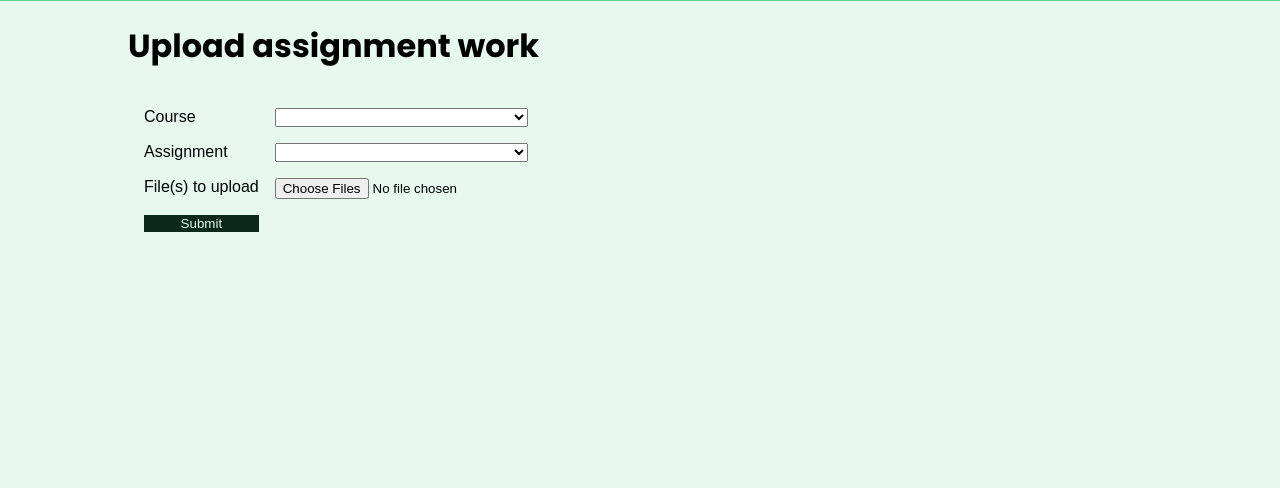
After one commit to Saltssaumure/coursemate, a Django app: page /coursemateapp/student/upload-assessment in a window 1280 px wide. The commit adds this page. Shown: the part 126-614 px from the top of the page. Run offline with Django 3.2, Linux system fonts and the light colour scheme; lists and menus that the app fills with data are empty.

Commit message:
Create student's assignment upload page

```diff
--- a/CourseMate/coursemateapp/urls.py
+++ b/CourseMate/coursemateapp/urls.py
@@ -8,6 +8,7 @@ urlpatterns = [
     path('about/', views.about, name='about'),
     path('teacher/', views.teacher, name='teacher'),
     path('student/', views.student, name='student'),
+    path('student/upload-assessment', views.upload, name="upload"),
     path('home/', views.home, name='home'),
     path('sign-up/', views.signup, name='signup'),
 ]
--- a/CourseMate/coursemateapp/views.py
+++ b/CourseMate/coursemateapp/views.py
@@ -19,3 +19,6 @@ def home(request):
 
 def signup(request):
     return render(request, 'signup.html')
+
+def upload(request):
+    return render(request, 'upload.html')
--- a/CourseMate/static/css/base.css
+++ b/CourseMate/static/css/base.css
@@ -28,6 +28,17 @@ button, input[type="submit"] {
     text-decoration: underline;
     cursor: pointer;
 }
+
+form {
+    display: grid;
+    grid-template-columns: max-content max-content;
+    grid-gap: 1em;
+    padding: 1em;
+}
+
+    form> {
+        grid-column: 1 / 3
+    }
 
 body {
     background: var(--color-lightmint);
--- /dev/null
+++ b/CourseMate/templates/upload.html
@@ -0,0 +1,33 @@
+{% extends 'base.html' %}
+{% load staticfiles %}
+
+{% block title-block %}
+    Upload  | CourseMate
+{% endblock %}
+
+{% block stylesheet-block %}
+    <link rel="stylesheet" type="text/css" href="{% static 'css/upload.css' %}">
+{% endblock %}
+
+{% block body-block %}
+    <div id="main-container">
+        <h1> Upload assignment work </h1>
+        <form id="upload-form">
+            <label for="upload-course">Course</label>
+            <select id="upload-course" name="upload-course">
+                {% for course in courses %}
+                    <option value="{{course}}">{{course}}</option>
+                {% endfor %}
+            </select>
+            <label for="upload-assignment">Assignment</label>
+            <select id="upload-assignment">
+                {% for assignment in course %}
+                    <option value="{{assignment}}">{{assignment}}</option>
+                {% endfor %}
+            </select>
+            <label for="upload-file">File(s) to upload</label>
+            <input type="file" id="upload-file" multiple>
+            <input type="submit" value="Submit" id="upload-submit">
+        </form>
+    </div>
+{% endblock %}
```
Also changed, not shown: CourseMate/static/css/upload.css (added).
